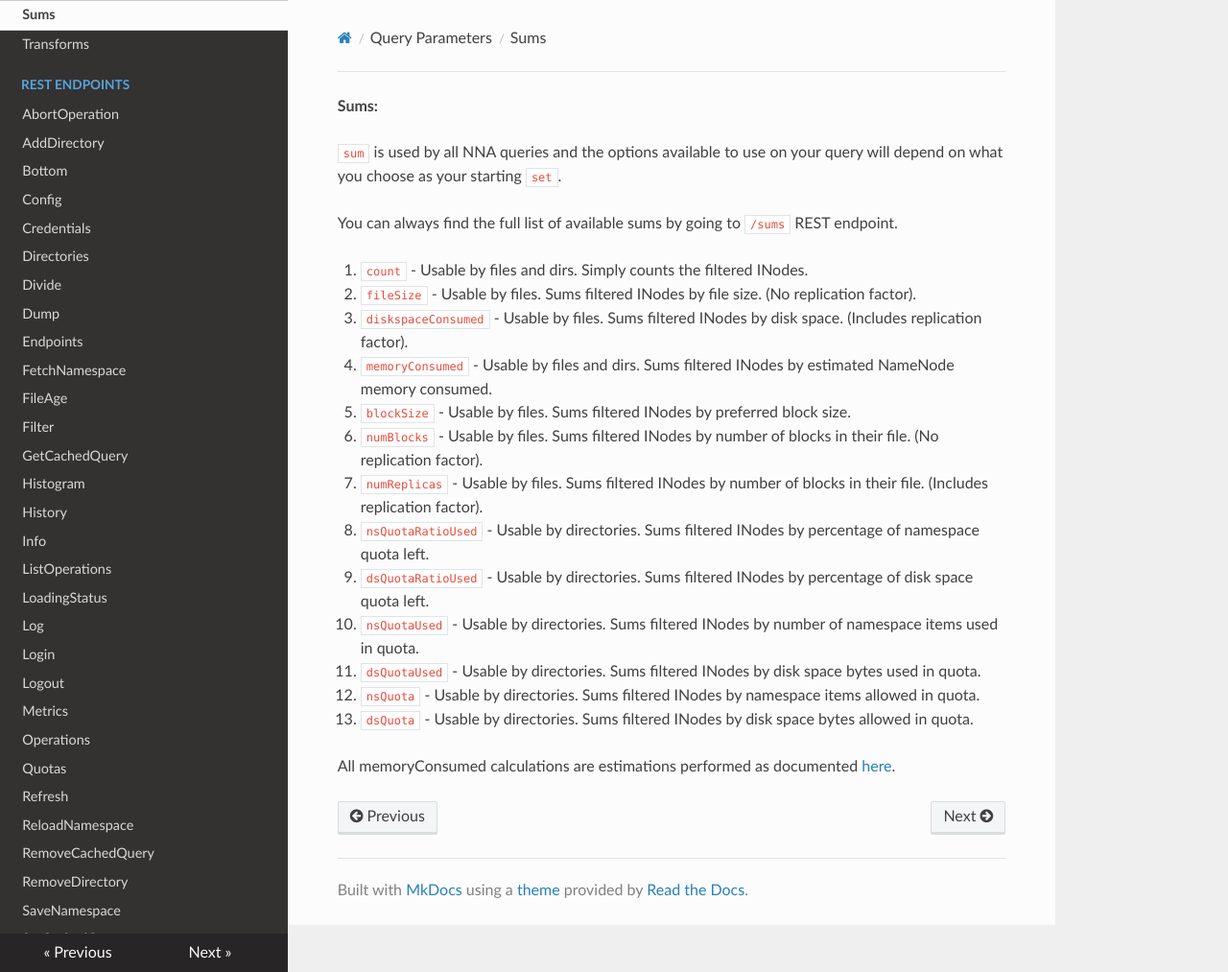
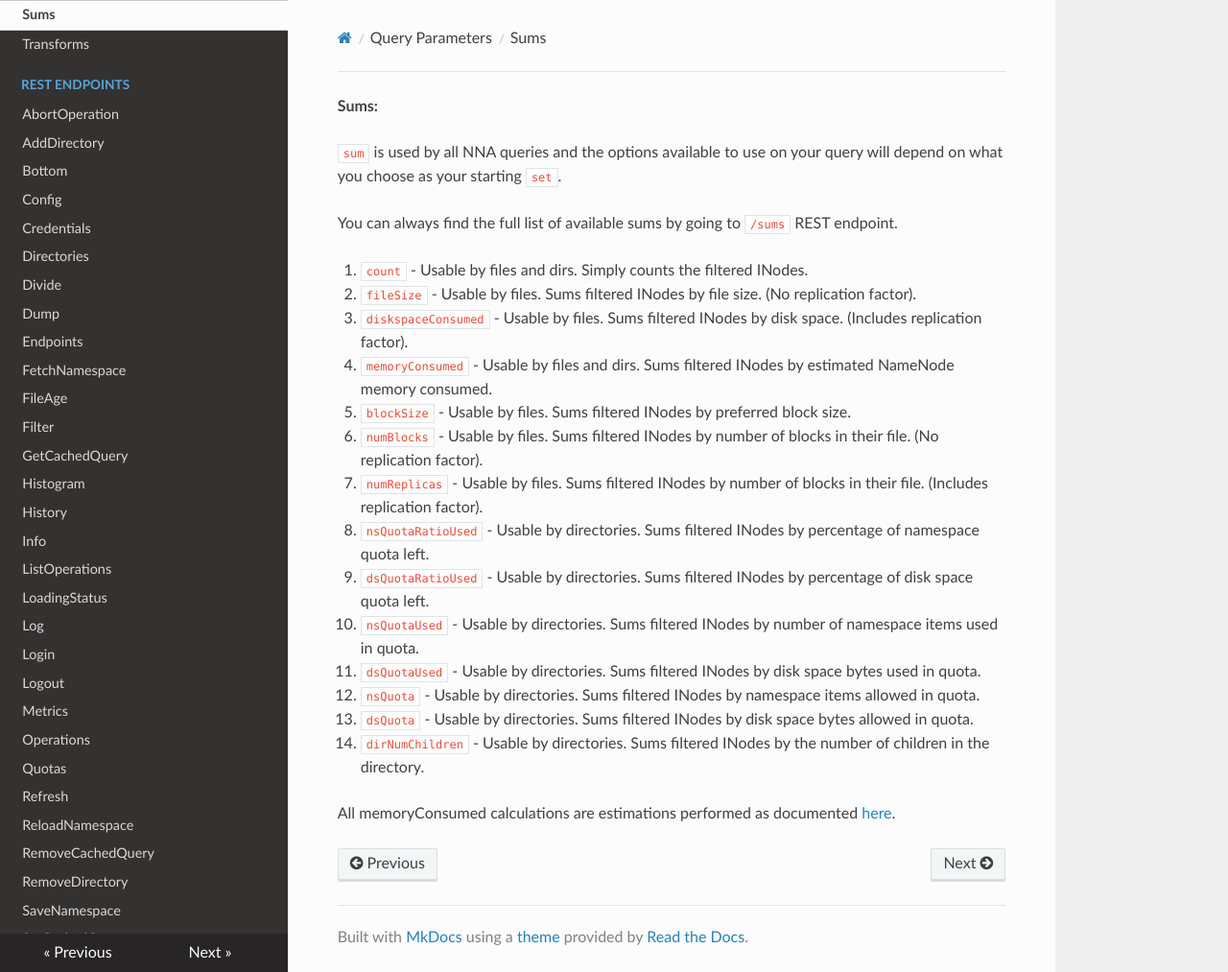
Before and after one commit to paypal/NNAnalytics, an MkDocs documentation site: the page built from docs/Query_Parameters/Sums.md, in a window 1280 px wide and 1013 px high. Shown: the whole window at 96% size. Built offline with MkDocs 1.6.1, drawn with Linux system fonts in a browser that asks for light colours; nearby versions of some CDN libraries.

Commit message:
Add documentation

```diff
--- a/docs/Query_Parameters/Sums.md
+++ b/docs/Query_Parameters/Sums.md
@@ -17,5 +17,6 @@ You can always find the full list of available sums by going to `/sums` REST end
 11. `dsQuotaUsed` - Usable by directories. Sums filtered INodes by disk space bytes used in quota.
 12. `nsQuota` - Usable by directories. Sums filtered INodes by namespace items allowed in quota.
 13. `dsQuota` - Usable by directories. Sums filtered INodes by disk space bytes allowed in quota.
+14. `dirNumChildren` - Usable by directories. Sums filtered INodes by the number of children in the directory.
 
 All memoryConsumed calculations are estimations performed as documented [here](https://www.cloudera.com/documentation/enterprise/5-8-x/topics/admin_nn_memory_config.html).
```
